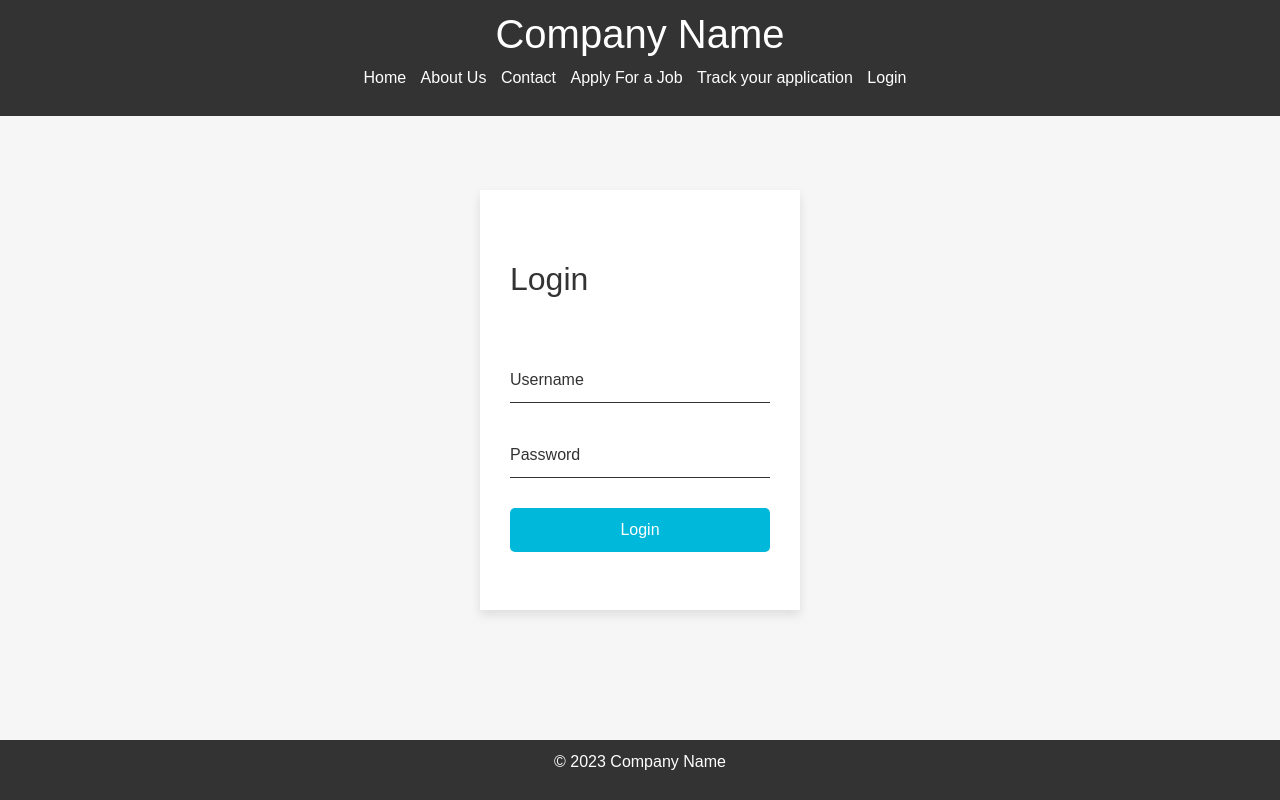
After one commit to Al7assan5120/portfolio_project, a Flask app: template web_app/templates/login.html in a window 1280 px wide. The commit adds this page. Run offline with Flask 3, Linux system fonts and the light colour scheme; the template is opened without the code that fills it, so the values that code supplies are empty.

Commit message:
login html

```diff
--- a/web_app/templates/about.html
+++ b/web_app/templates/about.html
@@ -93,6 +93,7 @@
                 <li><a target="_self" href="contact.html">Contact</a></li>
                 <li><a target="_self" href="newapp.html">Apply For a Job</a></li>
                 <li><a target="_self" href="tracking.html">Track your application</a></li>
+                <li><a target="_self" href="login.html">Login</a></li>
             </ul>
         </nav>
     </header>
--- a/web_app/templates/contact.html
+++ b/web_app/templates/contact.html
@@ -88,12 +88,13 @@
     <header>
         <h1>Company Name</h1>
         <nav>
-            <ul>
+			<ul>
                 <li><a target="_self" href="home.html">Home</a></li>
                 <li><a target="_self" href="about.html">About Us</a></li>
                 <li><a target="_self" href="contact.html">Contact</a></li>
                 <li><a target="_self" href="newapp.html">Apply For a Job</a></li>
                 <li><a target="_self" href="tracking.html">Track your application</a></li>
+                <li><a target="_self" href="login.html">Login</a></li>
             </ul>
         </nav>
     </header>
--- a/web_app/templates/home.html
+++ b/web_app/templates/home.html
@@ -15,6 +15,7 @@
                 <li><a target="_self" href="contact.html">Contact</a></li>
                 <li><a target="_self" href="newapp.html">Apply For a Job</a></li>
                 <li><a target="_self" href="tracking.html">Track your application</a></li>
+                <li><a target="_self" href="login.html">Login</a></li>
             </ul>
         </nav>
     </header>
--- /dev/null
+++ b/web_app/templates/login.html
@@ -0,0 +1,131 @@
+<!DOCTYPE html>
+<html>
+<head>
+    <link rel="stylesheet" type="text/css" href="styles.css">
+    <link
+    rel="stylesheet"
+    href="https://cdn.jsdelivr.net/npm/bootstrap@5.1.3/dist/css/bootstrap.min.css"
+  />
+    <style>
+        body {
+            background-color: #f6f6f6;
+            font-family: 'Arial', sans-serif;
+        }
+
+        .login-box {
+            width: 320px;
+            height: 420px;
+            background-color: #fff;
+            color: #333;
+            top: 50%;
+            left: 50%;
+            position: absolute;
+            transform: translate(-50%, -50%);
+            box-sizing: border-box;
+            padding: 70px 30px;
+            box-shadow: 0 5px 10px rgba(0,0,0,0.1);
+        }
+
+        .login-box h2 {
+            margin-bottom: 60px;
+        }
+
+        .user-box {
+            position: relative;
+            width: 100%;
+            margin-bottom: 30px;
+        }
+
+        .user-box input {
+            width: 100%;
+            padding: 10px 0;
+            font-size: 16px;
+            border: none;
+            border-bottom: 1px solid #333;
+            outline: none;
+            background: transparent;
+        }
+
+        .user-box label {
+            position: absolute;
+            top: 0;
+            left: 0;
+            padding: 10px 0;
+            font-size: 16px;
+            color: #333;
+            pointer-events: none;
+            transition: .5s;
+        }
+
+        .user-box input:focus ~ label,
+        .user-box input:valid ~ label {
+            top: -20px;
+            left: 0;
+            color: #00b8d9;
+            font-size: 12px;
+        }
+
+        .login-box button {
+            width: 100%;
+            background-color: #00b8d9;
+            padding: 10px 0;
+            color: #fff;
+            border: none;
+            border-radius: 5px;
+            cursor: pointer;
+        }
+
+        .login-box button:hover {
+            background-color: #1a1a1a;
+        }
+
+        .login-box a {
+            text-decoration: none;
+            color: #1a1a1a;
+            display: block;
+            margin-top: 20px;
+            text-align: center;
+        }
+
+        .login-box a:hover {
+            color: #00b8d9;
+        }
+    </style>
+</head>
+<body>
+    <header>
+        <h1>Company Name</h1>
+        <nav>
+            <ul>
+                <li><a target="_self" href="home.html">Home</a></li>
+                <li><a target="_self" href="about.html">About Us</a></li>
+                <li><a target="_self" href="contact.html">Contact</a></li>
+                <li><a target="_self" href="newapp.html">Apply For a Job</a></li>
+                <li><a target="_self" href="tracking.html">Track your application</a></li>
+                <li><a target="_self" href="login.html">Login</a></li>
+            </ul>
+        </nav>
+    </header>
+    <main>
+        <div id="container" class="container">
+            <div class="login-box">
+                <h2>Login</h2>
+                <form method="post">
+                    <div class="user-box">
+                        <input type="text" name="username" required="">
+                        <label>Username</label>
+                    </div>
+                    <div class="user-box">
+                        <input type="password" name="password" required="">
+                        <label>Password</label>
+                    </div>
+                    <button type="submit">Login</button>
+                </form>
+            </div>
+        </div>
+    </main>
+    <footer>
+        <p>© 2023 Company Name</p>
+    </footer>
+</body>
+</html>
--- a/web_app/templates/newapp.html
+++ b/web_app/templates/newapp.html
@@ -24,6 +24,7 @@
                 <li><a target="_self" href="contact.html">Contact</a></li>
                 <li><a target="_self" href="newapp.html">Apply For a Job</a></li>
                 <li><a target="_self" href="tracking.html">Track your application</a></li>
+                <li><a target="_self" href="login.html">Login</a></li>
             </ul>
         </nav>
     </header>
--- a/web_app/templates/tracking.html
+++ b/web_app/templates/tracking.html
@@ -17,6 +17,7 @@
                 <li><a target="_self" href="contact.html">Contact</a></li>
                 <li><a target="_self" href="newapp.html">Apply For a Job</a></li>
                 <li><a target="_self" href="tracking.html">Track your application</a></li>
+                <li><a target="_self" href="login.html">Login</a></li>
             </ul>
         </nav>
     </header>
```
